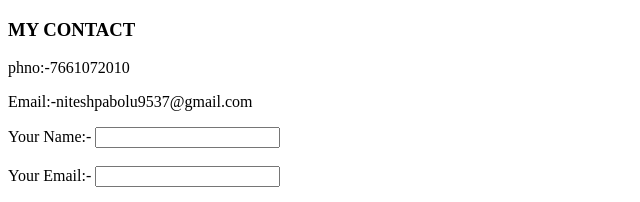
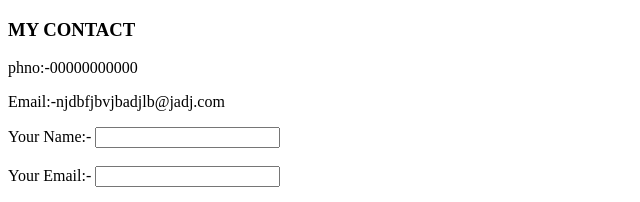
Before and after one commit to NITESHSURYA/CV, a plain HTML site: page contact.html in a window 1280 px wide. Shown: the top 202 px of the page, 0-640 px from the left. Drawn offline with Linux system fonts and the light colour scheme.

Commit message:
Update contact.html

```diff
--- a/contact.html
+++ b/contact.html
@@ -6,9 +6,9 @@
   </head>
   <body>
     <h3>MY CONTACT</h3>
-    <p>phno:-7661072010</p>
-    <p>Email:-niteshpabolu9537@gmail.com</p>
-    <form   action="mailto:suryarock156169344@gmail.com" method="post" enctype="text/plain" >
+    <p>phno:-00000000000</p>
+    <p>Email:-njdbfjbvjbadjlb@jadj.com</p>
+    <form   action="mailto:dbjvbjdbjdbj@bcdbb.com" method="post" enctype="text/plain" >
 
     <label for="">Your Name:-</label>
     <input type="text" name="" value=""><br><br>
```
